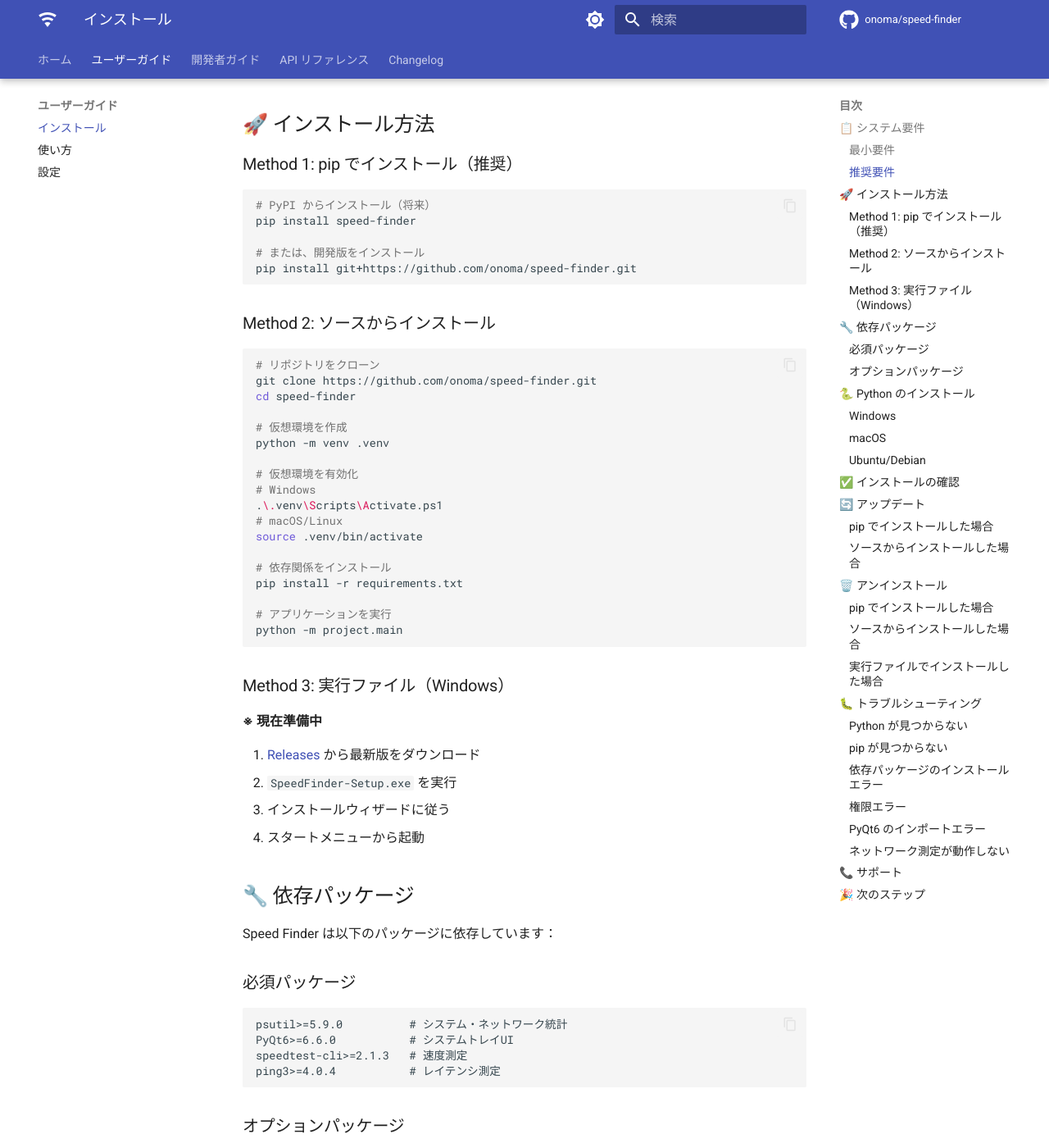
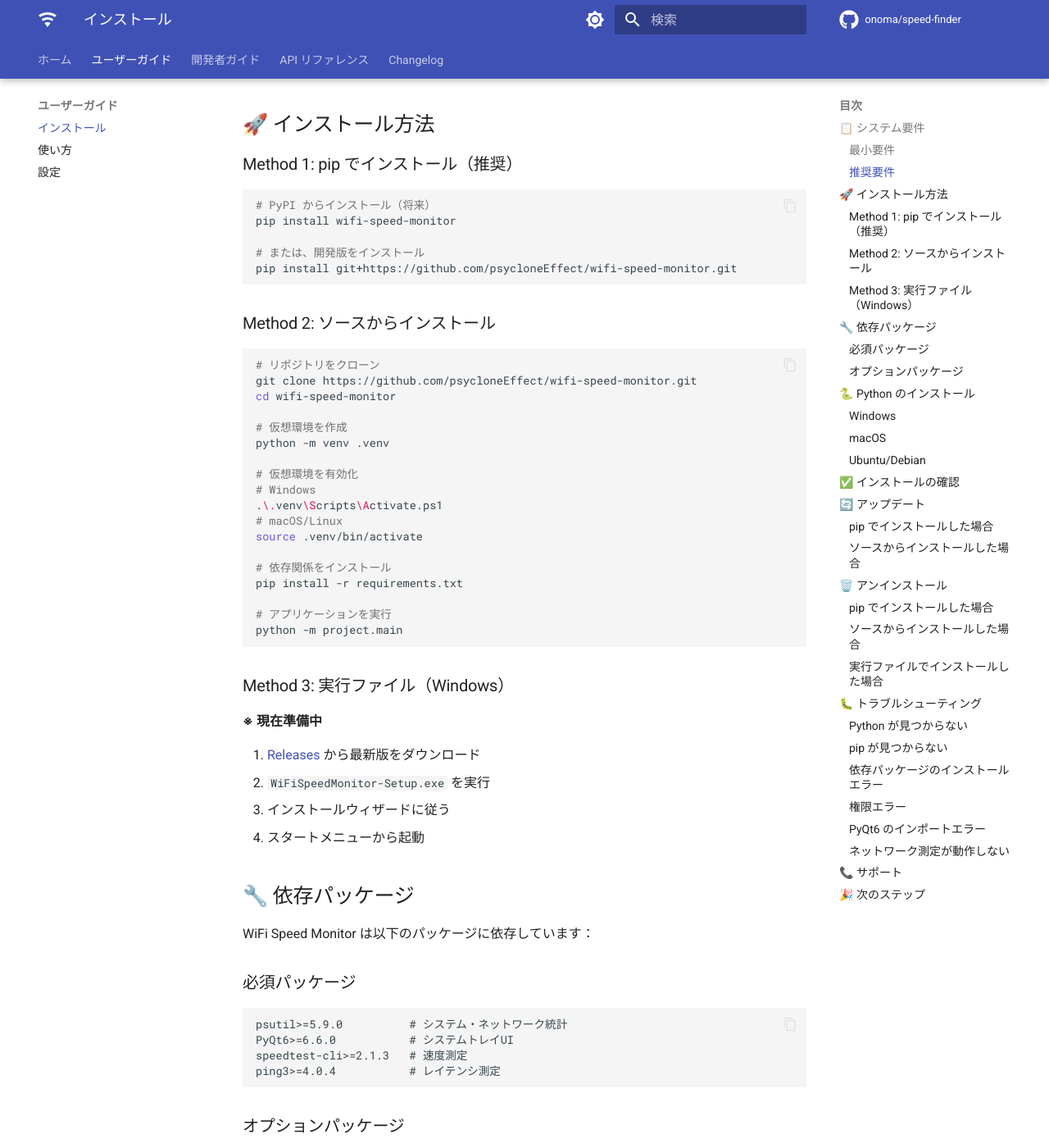
Before and after one commit to psycloneEffect/wifi-speed-monitor, an MkDocs documentation site: the page built from docs/guide/installation.md, in a window 1280 px wide and 1400 px high, scrolled down 627 px. Shown: the whole window at 82% size. Built offline with MkDocs 1.6.1 and Material for MkDocs 9.7.7, drawn with Linux system fonts in a browser that asks for light colours; comment, search, counter and statistics services are not loaded; the version menu is left out; some of the changed text lies outside the part shown.

Commit message:
refactor: プロジェクト名を「Speed Finder」から「WiFi Speed Monitor」に変更

````diff
--- a/docs/guide/installation.md
+++ b/docs/guide/installation.md
@@ -1,6 +1,6 @@
 # インストールガイド
 
-Speed Finder のインストール方法を説明します。
+WiFi Speed Monitor のインストール方法を説明します。
 
 ## 📋 システム要件
 
@@ -24,18 +24,18 @@
 
 ```bash
 # PyPI からインストール（将来）
-pip install speed-finder
+pip install wifi-speed-monitor
 
 # または、開発版をインストール
-pip install git+https://github.com/onoma/speed-finder.git
+pip install git+https://github.com/psycloneEffect/wifi-speed-monitor.git
 ```
 
 ### Method 2: ソースからインストール
 
 ```bash
 # リポジトリをクローン
-git clone https://github.com/onoma/speed-finder.git
-cd speed-finder
+git clone https://github.com/psycloneEffect/wifi-speed-monitor.git
+cd wifi-speed-monitor
 
 # 仮想環境を作成
 python -m venv .venv
@@ -57,14 +57,14 @@
 
 **※ 現在準備中**
 
-1. [Releases](https://github.com/onoma/speed-finder/releases) から最新版をダウンロード
-2. `SpeedFinder-Setup.exe` を実行
+1. [Releases](https://github.com/psycloneEffect/wifi-speed-monitor/releases) から最新版をダウンロード
+2. `WiFiSpeedMonitor-Setup.exe` を実行
 3. インストールウィザードに従う
 4. スタートメニューから起動
 
 ## 🔧 依存パッケージ
 
-Speed Finder は以下のパッケージに依存しています：
+WiFi Speed Monitor は以下のパッケージに依存しています：
 
 ### 必須パッケージ
 
@@ -115,10 +115,10 @@
 python3 --version
 
 # Speed Finder のバージョン確認
-speed-finder --version
+wifi-speed-monitor --version
 
 # 動作確認
-speed-finder --help
+wifi-speed-monitor --help
 ```
 
 ## 🔄 アップデート
@@ -126,13 +126,13 @@
 ### pip でインストールした場合
 
 ```bash
-pip install --upgrade speed-finder
+pip install --upgrade wifi-speed-monitor
 ```
 
 ### ソースからインストールした場合
 
 ```bash
-cd speed-finder
+cd wifi-speed-monitor
 git pull origin main
 pip install -r requirements.txt
 ```
@@ -142,21 +142,21 @@
 ### pip でインストールした場合
 
 ```bash
-pip uninstall speed-finder
+pip uninstall wifi-speed-monitor
 ```
 
 ### ソースからインストールした場合
 
 ```bash
 # プロジェクトフォルダを削除
-rm -rf speed-finder
+rm -rf wifi-speed-monitor
 ```
 
 ### 実行ファイルでインストールした場合
 
 **Windows:**
 
-1. 設定 → アプリ → Speed Finder
+1. 設定 → アプリ → WiFi Speed Monitor
 2. アンインストールをクリック
 
 ## 🐛 トラブルシューティング
@@ -198,7 +198,7 @@
 
 ```bash
 # --user オプションを使用
-pip install --user speed-finder
+pip install --user wifi-speed-monitor
 
 # または仮想環境を使用（推奨）
 python -m venv .venv
@@ -230,8 +230,8 @@
 問題が解決しない場合：
 
 1. [FAQ](../README.md#faq)を確認
-2. [既存のIssue](https://github.com/onoma/speed-finder/issues)を検索
-3. 新しい[Issue](https://github.com/onoma/speed-finder/issues/new)を作成
+2. [既存のIssue](https://github.com/psycloneEffect/wifi-speed-monitor/issues)を検索
+3. 新しい[Issue](https://github.com/psycloneEffect/wifi-speed-monitor/issues/new)を作成
 
 ## 🎉 次のステップ
 
--- a/pyproject.toml
+++ b/pyproject.toml
@@ -3,7 +3,7 @@
 build-backend = "setuptools.build_meta"
 
 [project]
-name = "speed-finder"
+name = "wifi-speed-monitor"
 version = "0.1.0"
 description = "WiFiネットワークの速度と安定性をリアルタイムでモニタリングする常駐型アプリケーション"
 readme = "README.md"
````
Also changed, not shown: README.md (+3 -3 lines), docs/dev/mcp-setup.md (+4 -4 lines), docs/guide/usage.md (+9 -9 lines), docs/implementation-plan.md (+2 -2 lines), docs/index.md (+9 -9 lines), .github/CICD_SETUP.md, .github/CONTRIBUTING.md, .github/REMOTE_SETUP.md, 4 other files.
